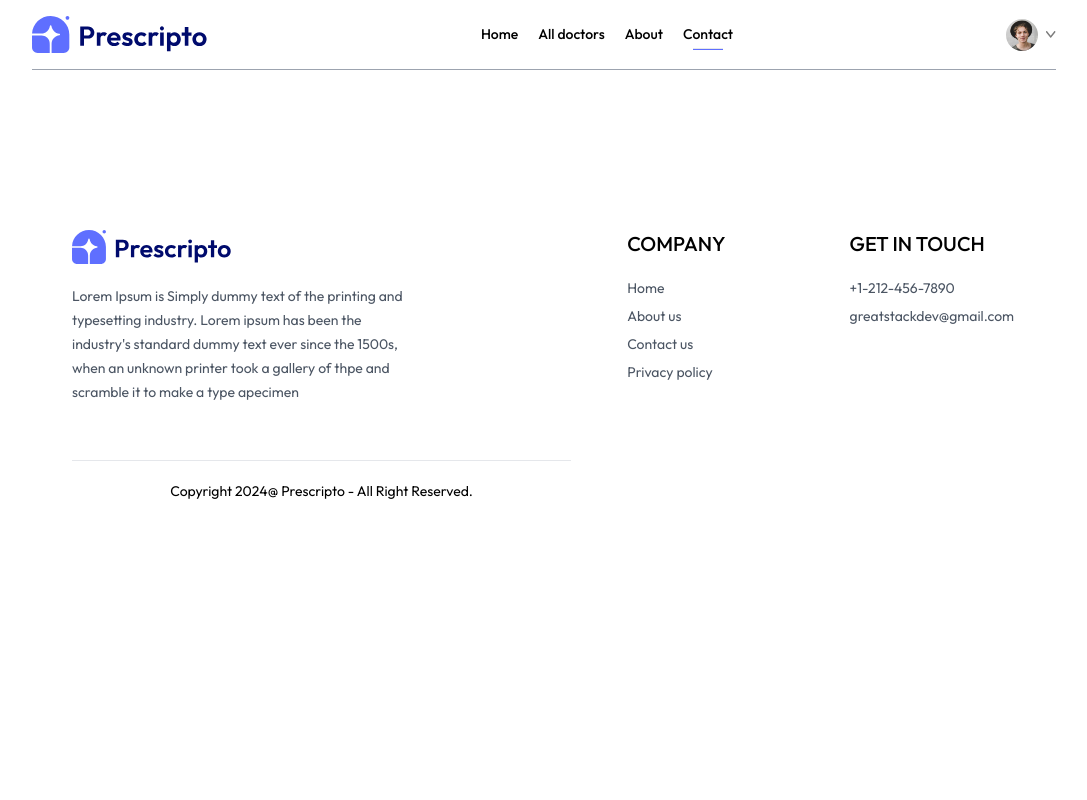
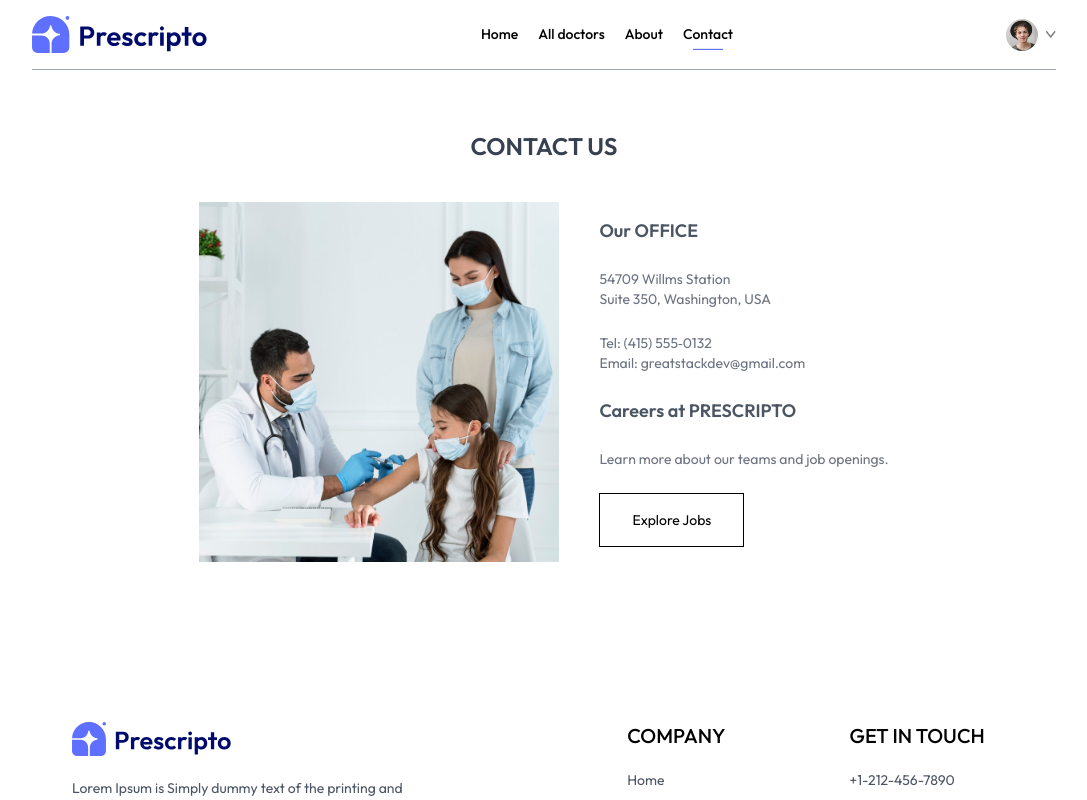
Before and after one commit to tharindi22/React_Project-Doctor-Appoinment--frontend, a React (Vite) app: page /contact in a window 1280 px wide. Shown: the top 800 px of the page, without its empty margins (96-1183 px from the left). Built offline with nearby package versions, Linux system fonts and the light colour scheme.

Commit message:
completed the Contact Us Page

```diff
--- a/src/pages/Contact.jsx
+++ b/src/pages/Contact.jsx
@@ -1,9 +1,30 @@
 import React from 'react'
+import { assets } from '../assets/assets'
 
 const Contact = () => {
+
   return (
     <div>
+        <div className='text-center text-2xl pt-10 text-gray-500'>
+          <span className='text-gray-700 font-semibold'>CONTACT US</span>
+        </div>
 
+        <div className='my-10 flex flex-col justify-center md:flex-row gap-10 mb-28 text-sm'>
+          <img className='w-full md:max-w-[360px]' src={assets.contact_image} alt="" />
+          <div className='flex flex-col justify-center items-start gap-6'>
+
+            <p className='font-semibold text-lg text-gray-600'>Our OFFICE</p>
+            <p className='text-gray-500'>54709 Willms Station <br />
+              Suite 350, Washington, USA
+            </p>
+            <p className='text-gray-500'>Tel: (415) 555‑0132 <br />
+              Email: greatstackdev@gmail.com
+            </p>
+            <p className='font-semibold text-lg text-gray-600'>Careers at PRESCRIPTO</p>
+            <p className='text-gray-500'>Learn more about our teams and job openings.</p>
+            <button className='border border-black px-8 py-4 text-sm hover:bg-black hover:text-white transition-all duration-500'>Explore Jobs</button>
+          </div>
+        </div>
     </div>
   )
 }
```
